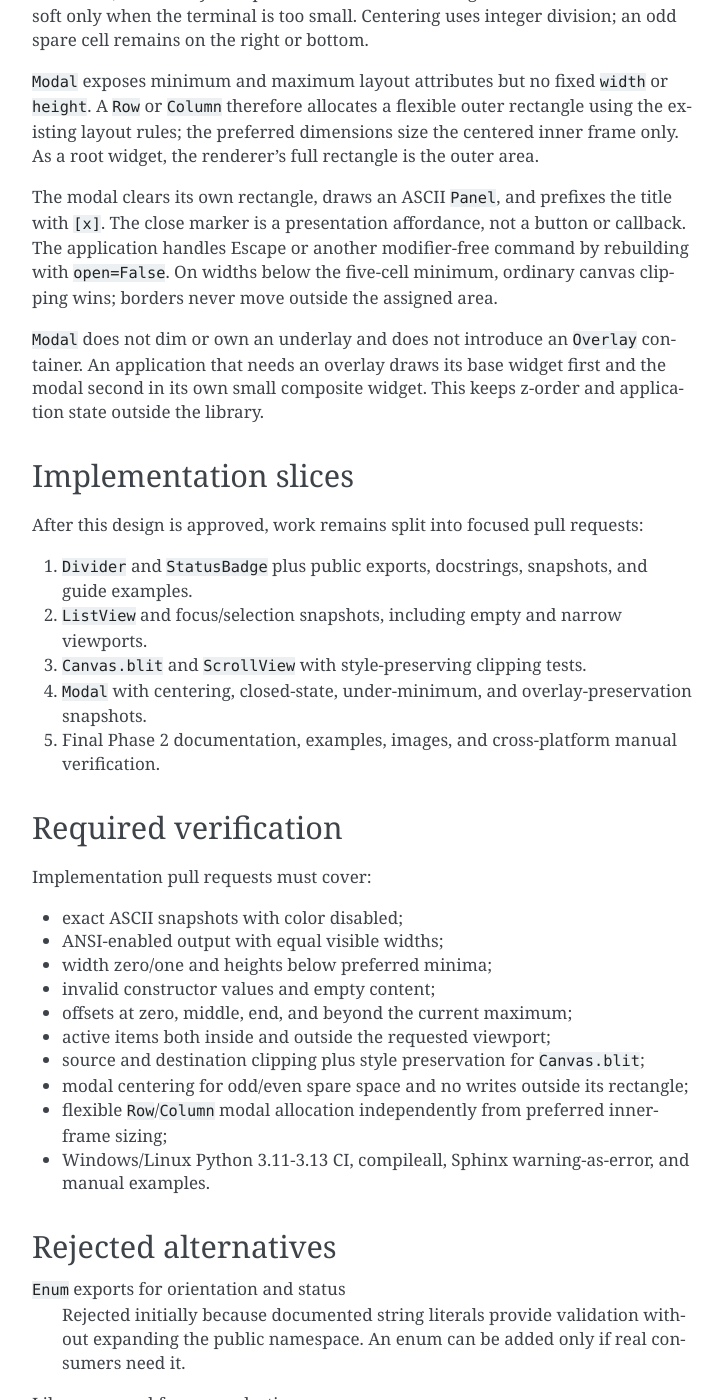
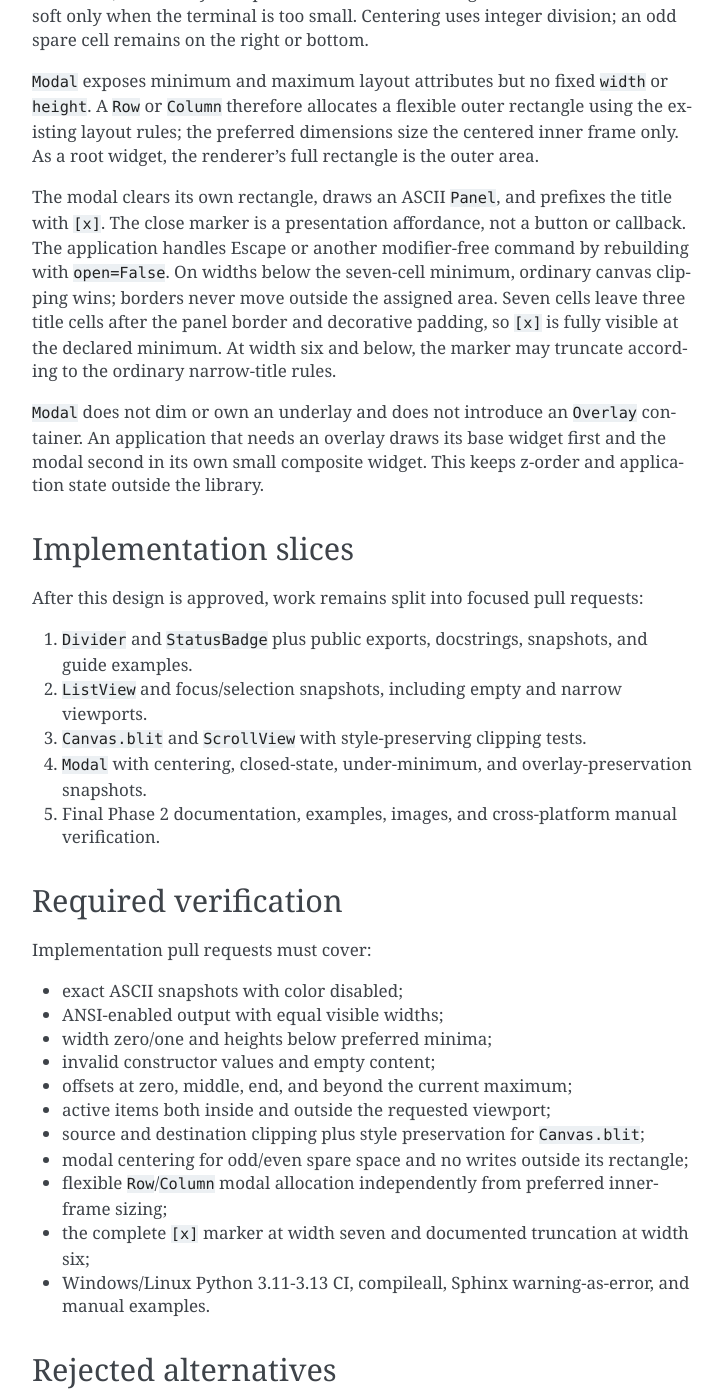
Before and after one commit to TheBitPoets/thebitlab-tui, a Sphinx documentation site: the page built from docs/architecture/phase-2-contracts.rst, in a window 1280 px wide and 1400 px high, scrolled down 5252 px. Shown: the whole window, without its empty margins (388-1111 px from the left). Built offline with Sphinx 7.4.7, drawn with Linux system fonts in a browser that asks for light colours.

Commit message:
docs: preserve modal close marker

```diff
--- a/docs/architecture/phase-2-contracts.rst
+++ b/docs/architecture/phase-2-contracts.rst
@@ -240,7 +240,10 @@ full rectangle is the outer area.
 The modal clears its own rectangle, draws an ASCII ``Panel``, and prefixes the title with ``[x]``.
 The close marker is a presentation affordance, not a button or callback. The application handles
 Escape or another modifier-free command by rebuilding with ``open=False``. On widths below the
-five-cell minimum, ordinary canvas clipping wins; borders never move outside the assigned area.
+seven-cell minimum, ordinary canvas clipping wins; borders never move outside the assigned area.
+Seven cells leave three title cells after the panel border and decorative padding, so ``[x]`` is
+fully visible at the declared minimum. At width six and below, the marker may truncate according to
+the ordinary narrow-title rules.
 
 ``Modal`` does not dim or own an underlay and does not introduce an ``Overlay`` container. An
 application that needs an overlay draws its base widget first and the modal second in its own small
@@ -271,6 +274,7 @@ Implementation pull requests must cover:
 - source and destination clipping plus style preservation for ``Canvas.blit``;
 - modal centering for odd/even spare space and no writes outside its rectangle;
 - flexible ``Row``/``Column`` modal allocation independently from preferred inner-frame sizing;
+- the complete ``[x]`` marker at width seven and documented truncation at width six;
 - Windows/Linux Python 3.11-3.13 CI, compileall, Sphinx warning-as-error, and manual examples.
 
 Rejected alternatives
```
Also changed, not shown: other parts of docs/architecture/phase-2-contracts.rst (+1 -1 lines).
